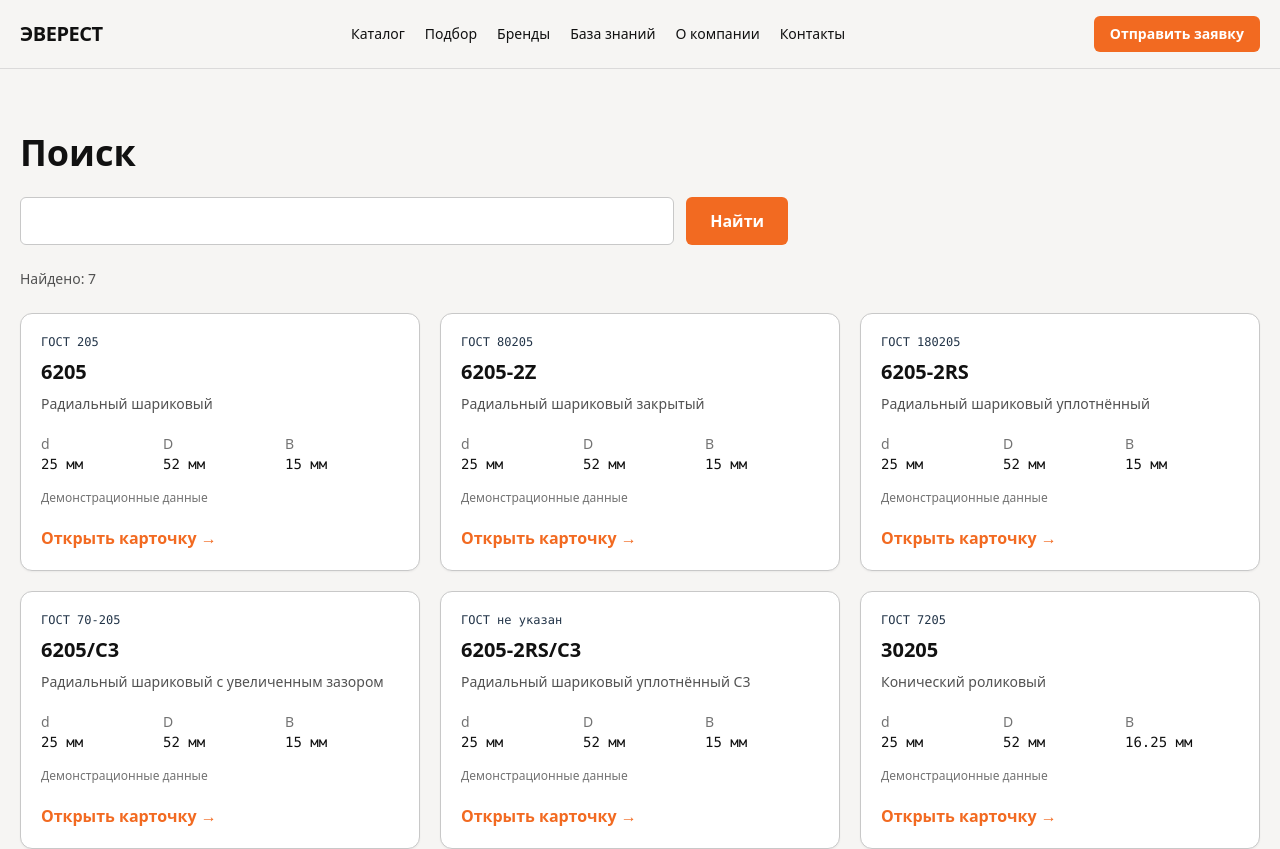
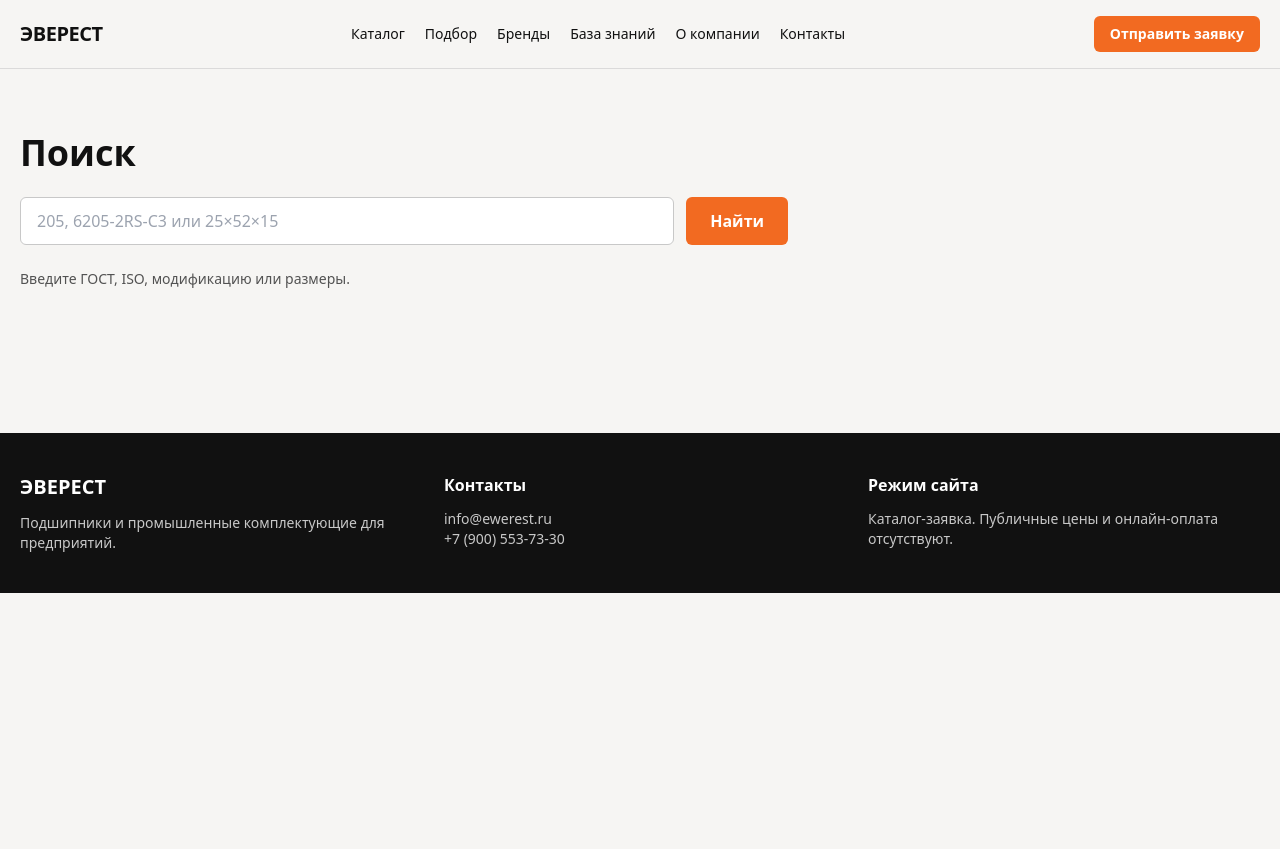
Before and after one commit to ArtemFilin1990/aaaaaaaaaaaaaaaaaaaaaaa, a Next.js app: page /search in a window 1280 px wide. Shown: the top 849 px of the page. After the commit the page ends 800 px from the top, so only its background shows below. Built offline with nearby package versions, Linux system fonts and the light colour scheme.

Commit message:
feat(search): show ranked explanations and warnings

```diff
--- a/src/app/search/page.tsx
+++ b/src/app/search/page.tsx
@@ -1,15 +1,40 @@
 import { BearingCard } from "@/components/bearing-card";
-import { searchBearings } from "@/lib/catalog";
+import { searchBearingResults } from "@/lib/catalog";
 
 export default async function SearchPage({ searchParams }: { searchParams: Promise<{ q?: string }> }) {
   const { q = "" } = await searchParams;
-  const results = searchBearings(q);
+  const results = searchBearingResults(q);
+
   return (
     <section className="mx-auto max-w-7xl px-5 py-16">
       <h1 className="text-4xl font-black">Поиск</h1>
-      <form className="mt-6 flex max-w-3xl gap-3"><input name="q" defaultValue={q} className="min-h-12 flex-1 rounded-md border border-steel bg-white px-4" /><button className="rounded-md bg-signal px-6 font-semibold text-white">Найти</button></form>
-      <p className="mt-6 text-sm text-neutral-600">Найдено: {results.length}</p>
-      {results.length ? <div className="mt-6 grid gap-5 md:grid-cols-2 xl:grid-cols-3">{results.map((bearing) => <BearingCard key={bearing.slug} bearing={bearing} />)}</div> : <div className="mt-8 rounded-xl border border-steel bg-white p-8">Совпадений нет. Отправьте обозначение, фото или чертёж специалисту.</div>}
+      <form className="mt-6 flex max-w-3xl gap-3">
+        <label className="sr-only" htmlFor="catalog-search">Обозначение или размеры</label>
+        <input id="catalog-search" name="q" defaultValue={q} placeholder="205, 6205-2RS-C3 или 25×52×15" className="min-h-12 flex-1 rounded-md border border-steel bg-white px-4" />
+        <button className="rounded-md bg-signal px-6 font-semibold text-white">Найти</button>
+      </form>
+
+      {q ? <p className="mt-6 text-sm text-neutral-600">Найдено: {results.length}</p> : <p className="mt-6 text-sm text-neutral-600">Введите ГОСТ, ISO, модификацию или размеры.</p>}
+
+      {results.length ? (
+        <div className="mt-6 grid gap-5 md:grid-cols-2 xl:grid-cols-3">
+          {results.map((result) => (
+            <div key={result.product.slug} className="space-y-3">
+              <BearingCard bearing={result.product} />
+              <div className="rounded-lg border border-steel bg-warm-white p-4 text-sm">
+                <p className="font-semibold">{result.explanation}</p>
+                <p className="mt-1 font-mono text-xs text-neutral-600">Совпало: {result.matchedValue}</p>
+                {result.technicalWarning ? <p className="mt-2 text-xs text-neutral-700">Внимание: {result.technicalWarning}</p> : null}
+              </div>
+            </div>
+          ))}
+        </div>
+      ) : q ? (
+        <div className="mt-8 rounded-xl border border-steel bg-white p-8">
+          <h2 className="font-bold">Точного результата нет</h2>
+          <p className="mt-2 text-sm text-neutral-600">Отправьте обозначение, фотографию, чертёж или спецификацию специалисту. Результат подбора должен быть проверен по условиям эксплуатации.</p>
+        </div>
+      ) : null}
     </section>
   );
 }
```
